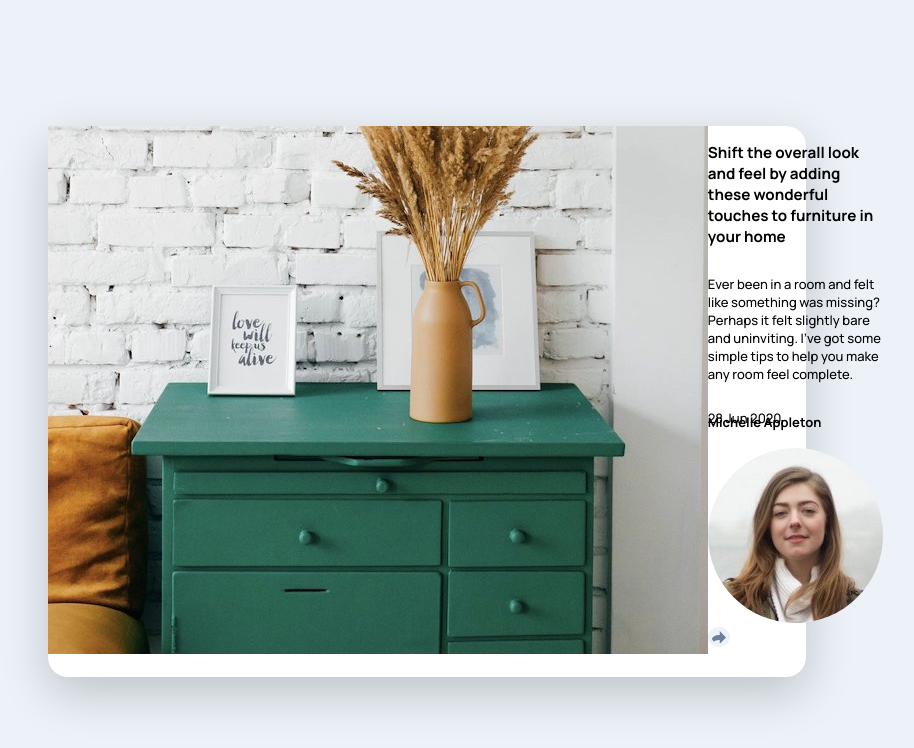
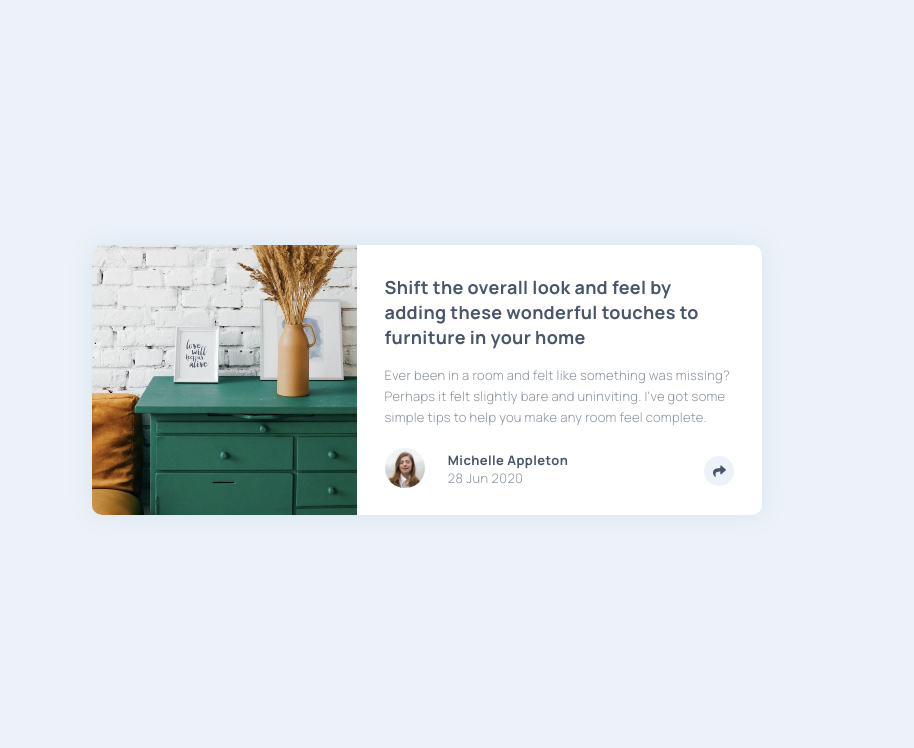
Before and after one commit to alyhoop/article-preview-component, a plain HTML site: page index.html in a window 1280 px wide. Shown: the whole page, without its empty margins (213-1127 px from the left). Drawn offline with Linux system fonts and the light colour scheme.

Commit message:
Fixes Component

```diff
--- a/index.html
+++ b/index.html
@@ -1,43 +1,56 @@
 <!DOCTYPE html>
 <html lang="en">
 <head>
-  <meta charset="UTF-8">
-  <meta name="viewport" content="width=device-width, initial-scale=1.0"> <!-- displays site properly based on user's device -->
-
-  <link rel="icon" type="image/png" sizes="32x32" href="./images/favicon-32x32.png">
-  <link href="https://fonts.googleapis.com/css2?family=Manrope:wght@500;700&display=swap" rel="stylesheet">
-  <link rel="stylesheet" href="style.css" />
-
-  <title>Frontend Mentor | Article preview component</title>
-
+	<meta charset="UTF-8">
+	<meta name="viewport" content="width=device-width, initial-scale=1.0">
+	<link rel="icon" type="image/png" sizes="32x32" href="./images/favicon-32x32.png?">
+	<title>Article Preview</title>
+	<link href="https://fonts.googleapis.com/css2?family=Manrope:wght@300;400;700&display=swap" rel="stylesheet">
+	<link rel="stylesheet" href="https://cdnjs.cloudflare.com/ajax/libs/font-awesome/5.14.0/css/all.min.css">
+	<link rel="stylesheet" href="style.css">
 </head>
 <body>
-  <div class="container">
-    <div class="drawer">
-      <img class="drawer-img" src="./images/drawers.jpg" alt="Picture Of Furniture"/>
-    </div>
-    <h3 class="header">
-      Shift the overall look and feel by adding these wonderful
-      touches to furniture in your home
-    </h3>
-    <p class="blurb">
-      Ever been in a room and felt like something was missing? Perhaps
-      it felt slightly bare and uninviting. I’ve got some simple tips
-      to help you make any room feel complete.
-    </p>
-    <div class="avatar">
-      <img class="avatar-img"src="./images/avatar-michelle.jpg" alt="Photo Of User Michelle"/>
-    </div>
-    <h4 class="user">
-      Michelle Appleton
-    </h4>
-    <p class="user-date">
-      28 Jun 2020
-    </p>
-    <div class="share">
-      <img class="share-img" src="./images/icon-share.svg" alt="Share Icon"/>
-    </div>
-  </div>
-  <script src="js/script.js"></script>
+	<main>
+		<div class="card">
+			<div class="card-image"></div>
+			<div class="card-content">
+				<div class="card-title">
+					Shift the overall look and feel by adding these wonderful touches to furniture in your home
+				</div>
+				<div class="card-text">
+					Ever been in a room and felt like something was missing? Perhaps it felt slightly bare and uninviting. I've got some simple tips to help you make any room feel complete.
+				</div>
+				<div class="card-footer">
+					<div class="card-footer-image">
+						<img src="./images/avatar-michelle.jpg" alt="Image-avatar">
+					</div>
+					<div class="card-footer-info">
+						<p>Michelle Appleton</p>
+						<p>28 Jun 2020</p>
+					</div>
+					<div class="card-footer-share">
+						<div class="card-footer-share--light" id="share-button">
+							<i class="fas fa-share"></i>
+						</div>
+					</div>
+				</div>
+			</div>
+		</div>
+		<div class="content-footer" id="social-media">
+			<div class="social-media">
+				<span>SHARE</span>
+				<i class="fab fa-facebook-square"></i>
+				<i class="fab fa-twitter"></i>
+				<i class="fab fa-pinterest"></i>
+			</div>
+			<div class="card-footer-share">
+				<div class="card-footer-share--dark" id="return-button">
+					<i class="fas fa-share"></i>
+				</div>
+			</div>
+		</div>
+	</main>
+
+	<script src="script.js"></script>
 </body>
 </html>
--- a/script.js
+++ b/script.js
@@ -0,0 +1,13 @@
+const shareButton = document.getElementById('share-button');
+const shareMedia = document.getElementById('social-media');
+const returnButton = document.getElementById('return-button')
+
+shareButton.addEventListener('click', () => {
+	shareMedia.classList.toggle('active')
+});
+
+returnButton.addEventListener('click', () => {
+	if (shareMedia.classList.contains('active')) {
+		shareMedia.classList.remove('active')
+	}
+});
--- a/style.css
+++ b/style.css
@@ -1,58 +1,245 @@
 * {
+  margin: 0;
+  padding: 0;
+}
+body {
+  background-color: #edf2f8;
+  box-sizing: border-box;
   font-family: 'Manrope', sans-serif;
+  font-size: 13px;
 }
-
-body {
-  font-size: 13px;
-  background-color: hsl(210, 46%, 95%);
+main {
+  align-items: center;
+  display: flex;
+  flex-direction: column;
+  height: 95vh;
+  justify-content: center;
+  width: 100vw;
 }
-
-.container {
-  margin: 10% 20%;
-  border-radius: 20px;
-  background-color: white;
-  box-shadow: 0 1rem 3rem rgba(0, 0, 0, 0.2);
+.card {
+  background-color: #fff;
+  border-radius: 10px;
+  box-shadow: 0px 0px 23px 2px #d9e6f2;
+  display: flex;
+  flex-direction: column;
+  position: absolute;
+  width: 340px;
+}
+.card .card-image {
+  background: url("./images/drawers.jpg") center no-repeat;
+  background-size: cover;
+  border-top-left-radius: 10px;
+  border-top-right-radius: 10px;
+  width: 100%;
+  height: 200px;
+}
+.card .card-content {
+  display: flex;
+  flex-direction: column;
+  align-items: center;
+}
+.card .card-content .card-title {
+  color: #48556a;
+  font-size: 16px;
+  font-weight: 700;
+  letter-spacing: 0.32px;
+  line-height: 25px;
+  margin-top: 40px;
+  width: 260px;
+}
+.card .card-content .card-text {
+  color: #8a939c;
+  font-weight: 300;
+  letter-spacing: 0.29px;
+  line-height: 21px;
+  margin-top: 15px;
+  width: 260px;
+}
+.card .card-footer {
   display: grid;
-  grid-template-columns: repeat(2, 1fr);
-  grid-auto-rows: minmax(50px, auto);
+  grid-template-columns: 1fr 178px 1fr;
+  margin: 0 auto;
+  margin-top: 30px;
+  padding-bottom: 20px;
+  width: 260px;
 }
-
-.drawer {
-  grid-column: 1;
-  grid-row: 1/6;
+.card .card-footer .card-footer-image {
+  width: 40px;
 }
-
-.header {
+.card .card-footer .card-footer-image img {
+  border-radius: 50%;
+  width: inherit;
+}
+.card .card-footer .card-footer-info {
+  letter-spacing: 0.4px;
+}
+.card .card-footer .card-footer-info p {
+  color: #8a939c;
+  font-weight: 200;
+  padding-left: 20px;
+}
+.card .card-footer .card-footer-info p:first-child {
+  color: #48556a;
   font-weight: 700;
-  grid-column: 2;
-  grid-row: 1;
+  padding-bottom: 8px;
 }
-
-.blurb {
-  grid-column: 2;
-  grid-row: 2;
+.card-footer-share {
+  padding-top: 8px;
+  cursor: pointer;
 }
-
-.user {
-  grid-column: 2;
-  grid-row: 3;
+.card-footer-share .card-footer-share--light {
+  background-color: #edf2f8;
+  border-radius: 50%;
+  color: #48556a;
+  height: 30px;
+  line-height: 30px;
+  margin-left: auto;
+  margin-right: auto;
+  margin-top: 0;
+  margin-bottom: 0;
+  text-align: center;
+  width: 30px;
 }
-
- .user-date {
-  grid-column: 2;
-  grid-row: 3;
+.card-footer-share .card-footer-share--dark {
+  background-color: #6d7f97;
+  border-radius: 50%;
+  color: #edf2f8;
+  height: 30px;
+  line-height: 30px;
+  margin: 0 auto;
+  margin-top: 8px;
+  text-align: center;
+  width: 30px;
 }
-
-.avatar-img {
-  grid-column: 3;
-  grid-row: 3;
-  border-radius: 50%;
+.content-footer {
+  background-color: #48556a;
+  border-bottom-left-radius: 10px;
+  border-bottom-right-radius: 10px;
+  color: #fff;
+  display: none;
+  grid-template-columns: 2fr 1fr;
+  height: 70px;
+  width: 340px;
+  position: relative;
+  bottom: -229px;
+  animation: 0.5s blink ease;
 }
-
-.share-img {
-  grid-column: 3;
-  grid-row: 2;
-  background-color: hsl(210, 46%, 95%);
-  border-radius: 50%;
-  padding: 2%;
+.content-footer.content-footer.active {
+  display: grid;
 }
+.content-footer .social-media {
+  text-align: center;
+  line-height: 70px;
+}
+.content-footer .social-media span {
+  color: #6d7f97;
+  letter-spacing: 4px;
+}
+.content-footer .social-media i {
+  font-size: 16px;
+  padding: 0 5px;
+}
+.content-footer .card-footer-share--dark {
+  position: relative;
+  left: -4px;
+}
+.attribution {
+  width: 100%;
+  text-align: center;
+  color: #48556a;
+}
+.attribution a {
+  text-decoration: none;
+  color: #6d7f97;
+}
+.attribution a:hover {
+  text-decoration: underline;
+}
+@media screen and (min-width: 900px) {
+  .card {
+    flex-direction: row;
+    width: 670px;
+    height: 270px;
+  }
+  .card .card-image {
+    background-position: left;
+    border-top-right-radius: 0;
+    border-bottom-left-radius: 10px;
+    height: 100%;
+    width: 265px;
+  }
+  .card .card-content {
+    margin: 0 auto;
+  }
+  .card .card-content .card-title {
+    margin-top: 30px;
+    width: 350px;
+    font-size: 18px;
+  }
+  .card .card-content .card-text {
+    margin-top: 15px;
+    width: 350px;
+  }
+  .card .card-footer {
+    padding-bottom: 0;
+    margin-top: 20px;
+    width: 350px;
+    grid-template-columns: 1fr 4fr 1fr;
+  }
+  .card .card-footer .card-footer-info {
+    letter-spacing: 0.4px;
+  }
+  .card .card-footer .card-footer-info p {
+    padding-left: 5px;
+  }
+  .card .card-footer .card-footer-info p:first-child {
+    padding-top: 3px;
+    padding-bottom: 0;
+  }
+  .card .card-footer .card-footer-share {
+    display: flex;
+    justify-content: end;
+  }
+  .card .card-footer .card-footer-share--light {
+    margin-left: 0;
+    margin-right: 0;
+  }
+  .content-footer {
+    border-radius: 10px;
+    grid-template-columns: 1fr;
+    height: 50px;
+    width: 230px;
+    position: relative;
+    bottom: -30px;
+    left: 292px;
+  }
+  .content-footer::before {
+    border-top: 15px solid #48556a;
+    border-bottom: 15px solid transparent;
+    border-left: 15px solid transparent;
+    border-right: 15px solid transparent;
+    content: '';
+    display: block;
+    position: absolute;
+    width: 0;
+    top: 49px;
+    left: 100px;
+  }
+  .content-footer .social-media {
+    line-height: 50px;
+  }
+  .content-footer .card-footer-share--dark {
+    display: none;
+  }
+}
+.index-button {
+  z-index: 99;
+}
+@keyframes blink {
+  0% {
+    opacity: 0;
+  }
+  100% {
+    opacity: 1;
+  }
+}
```
